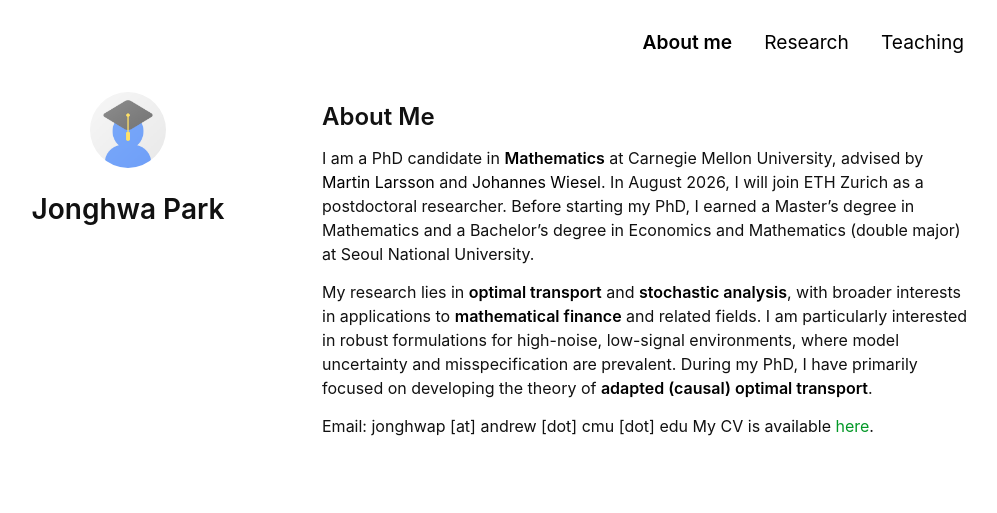
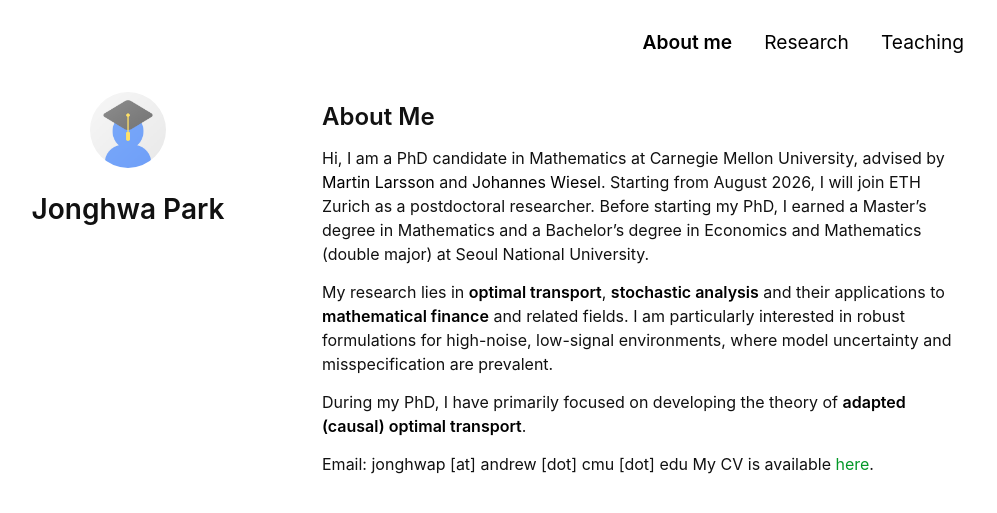
Before and after one commit to Jonghwap/Jonghwap.github.io, a Jekyll site: the page built from index.md, in a window 1280 px wide. Shown: the top 513 px of the page, without its empty margins (148-1145 px from the left). Built offline with Jekyll 4.4.1, drawn with Linux system fonts in a browser that asks for light colours; a style sheet for code colours, icons or effects is not loaded; our own code applies the rules of GitHub Pages for plain Markdown files.

Commit message:
Update index.md

```diff
--- a/index.md
+++ b/index.md
@@ -4,11 +4,11 @@ layout: homepage
 
 ## About Me
 
-I am a PhD candidate in **Mathematics** at Carnegie Mellon University, advised by [Martin Larsson](https://sites.google.com/view/martin-larsson)  and [Johannes Wiesel](https://sites.google.com/view/johannes-wiesel). In August 2026, I will join ETH Zurich as a postdoctoral researcher. Before starting my PhD, I earned a Master's degree in Mathematics and a Bachelor's degree in Economics and Mathematics (double major) at Seoul National University.
+Hi, I am a PhD candidate in Mathematics at Carnegie Mellon University, advised by [Martin Larsson](https://sites.google.com/view/martin-larsson)  and [Johannes Wiesel](https://sites.google.com/view/johannes-wiesel). Starting from August 2026, I will join ETH Zurich as a postdoctoral researcher. Before starting my PhD, I earned a Master's degree in Mathematics and a Bachelor's degree in Economics and Mathematics (double major) at Seoul National University.
 
+My research lies in **optimal transport**, **stochastic analysis** and their applications to **mathematical finance** and related fields. I am particularly interested in robust formulations for high-noise, low-signal environments, where model uncertainty and misspecification are prevalent.
 
-My research lies in **optimal transport** and **stochastic analysis**, with broader interests in applications to **mathematical finance** and related fields. I am particularly interested in robust formulations for high-noise, low-signal environments, where model uncertainty and misspecification are prevalent. During my PhD, I have primarily focused on developing the theory of **adapted (causal) optimal transport**.
-
+During my PhD, I have primarily focused on developing the theory of **adapted (causal) optimal transport**.
 
 Email: jonghwap [at] andrew [dot] cmu [dot] edu
 My CV is available <a class="accent-link" href="/assets/files/CV_Jonghwa_Park.pdf">here</a>.
```
